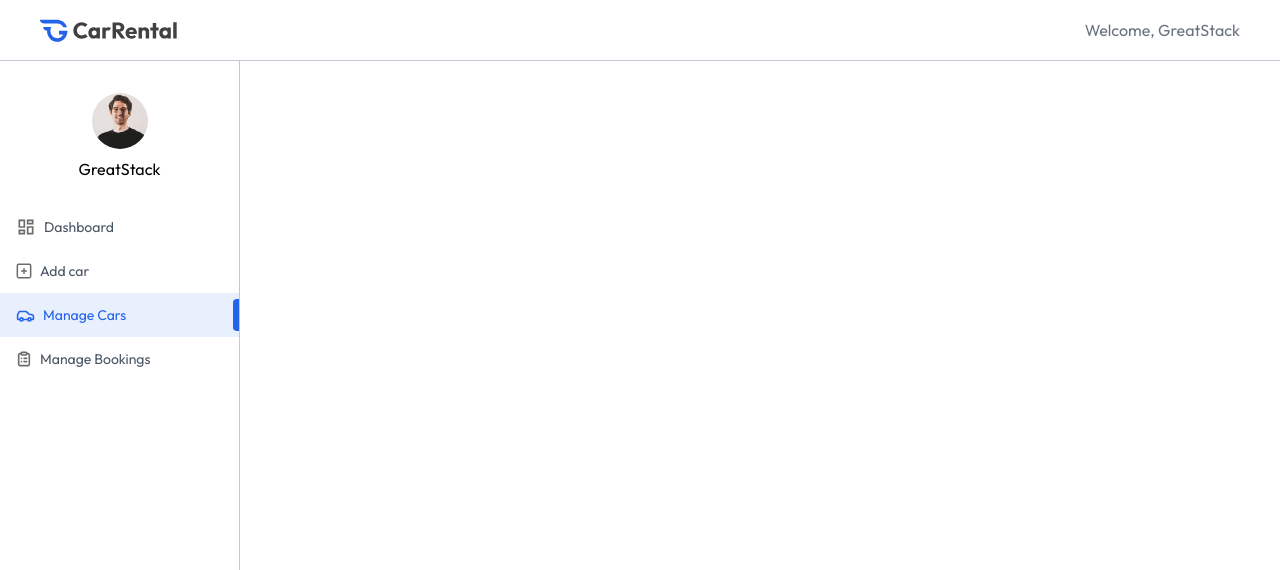
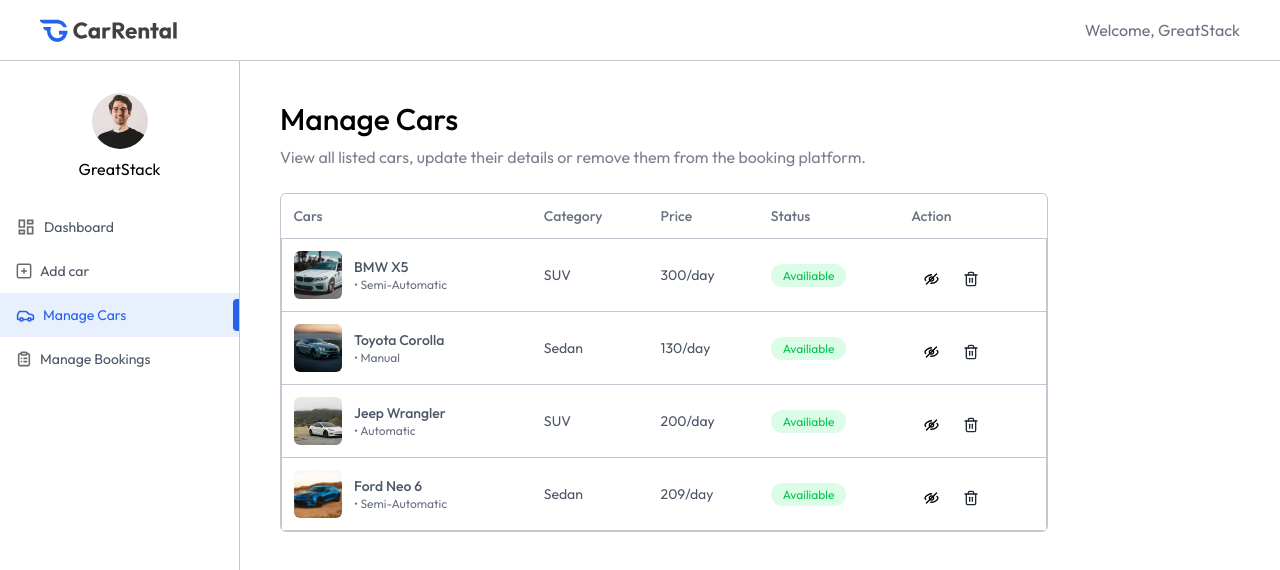
Before and after one commit to JUDHI3134/car-rental, a React app in the folder client/: page /owner/manage-cars in a window 1280 px wide. Shown: the top 570 px of the page. Built offline with nearby package versions, Linux system fonts and the light colour scheme; the HTML template or start-up script is replaced by a standard one.

Commit message:
create manage cars page

```diff
--- a/client/src/pages/owner/ManageCars.jsx
+++ b/client/src/pages/owner/ManageCars.jsx
@@ -1,8 +1,72 @@
-import React from 'react'
+import React, { useEffect, useState } from 'react'
+import { assets, dummyCarData } from '../../assets/assets'
+import Title from '../../components/owner/Title'
 
 const ManageCars = () => {
+
+    const currency = import.meta.env.VITE_CURRENCY;
+
+    const [cars, setCars] = useState([])
+
+    const fetchOwnersCar = async () => {
+        setCars(dummyCarData)
+    }
+
+    console.log(cars)
+
+
+    useEffect(() => {
+        fetchOwnersCar();
+    },[])
+
   return (
-    <div>
+    <div className='px-4 pt-10 md:px-10 w-full'>
+
+          <Title title={"Manage Cars"} subTitle="View all listed cars, update their details or remove them from the booking platform." />
+
+          <div className='max-w-3xl w-full rounded-md overflow-hidden border border-borderColor mt-6'>
+
+              <table className='w-full border-collapse text-left text-sm text-gray-600'>
+                  <thead className='text-gray-500'>
+                      <tr>
+                          <td className='p-3 font-medium'>Cars</td>
+                          <td className='p-3 font-medium max-md:hidden'>Category</td>
+                          <td className='p-3 font-medium'>Price</td>
+                          <td className='p-3 font-medium max-md:hidden'>Status</td>
+                          <td className='p-3 font-medium'>Action</td>
+                      </tr>
+                  </thead>
+                  <tbody>
+                      {cars.map((car, index) => (
+                          <tr key={index} className='border border-borderColor'>
+                              <td className='p-3 flex items-center gap-3'>
+                                  <img src={car.image} alt="" className='h-12 w-12 aspect-square rounded-md object-cover' />
+                                  <div className='max-md:hidden'>
+                                      <p className='font-medium'>{car.brand} { car.model}</p>
+                                      <p className='text-xs text-gray-500'>{car.seatung_capacity} • { car.transmission}</p>
+                                  </div>
+                              </td>
+
+                              <td className='p-3 max-md:hidden'>{ car.category}</td>
+                              <td className='p-3'>{currency} {car.pricePerDay}/day</td>
+
+                              <td className='p-3 max-md:hidden'>
+                                  <span className={`px-3 py-1 rounded-full text-xs ${car.isAvaliable ? "bg-green-100 text-green-500" : "bg-red-100 text-red-500"}`}>
+                                     {car.isAvaliable ? "Availiable" : "Unavaliable"}
+                                  </span>
+                              </td>
+
+                              <td className='flex items-center p-3'>
+                                  <img src={car.isAvaliable ? assets.eye_close_icon : assets.eye_icon} alt="" className='cursor-pointer' />
+                                  <img src={assets.delete_icon} alt="" className='cursor-pointer' />
+                              </td>
+
+                          </tr>
+                      ))}
+                  </tbody>
+              </table>
+
+          </div>
 
     </div>
   )
```
